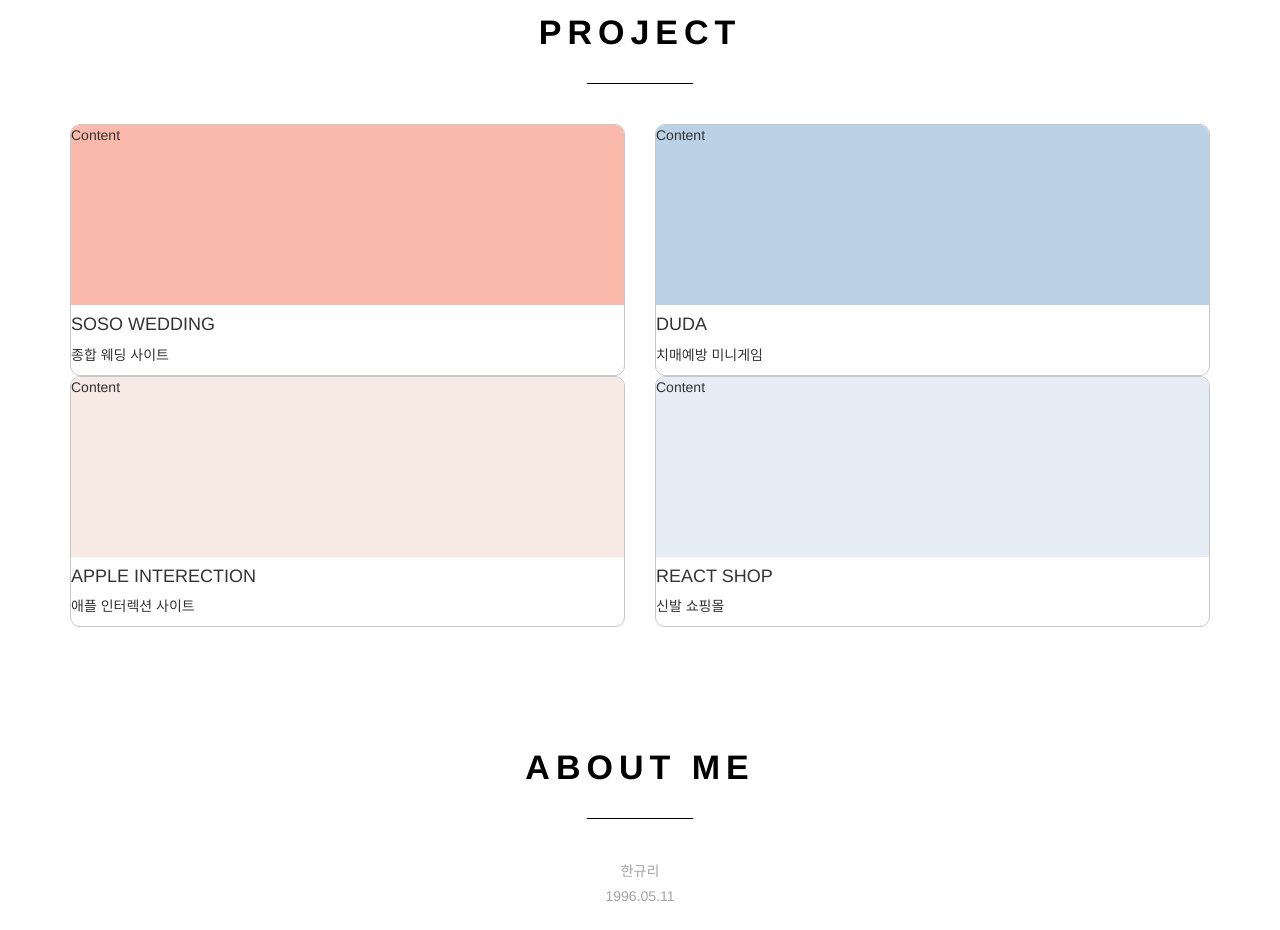
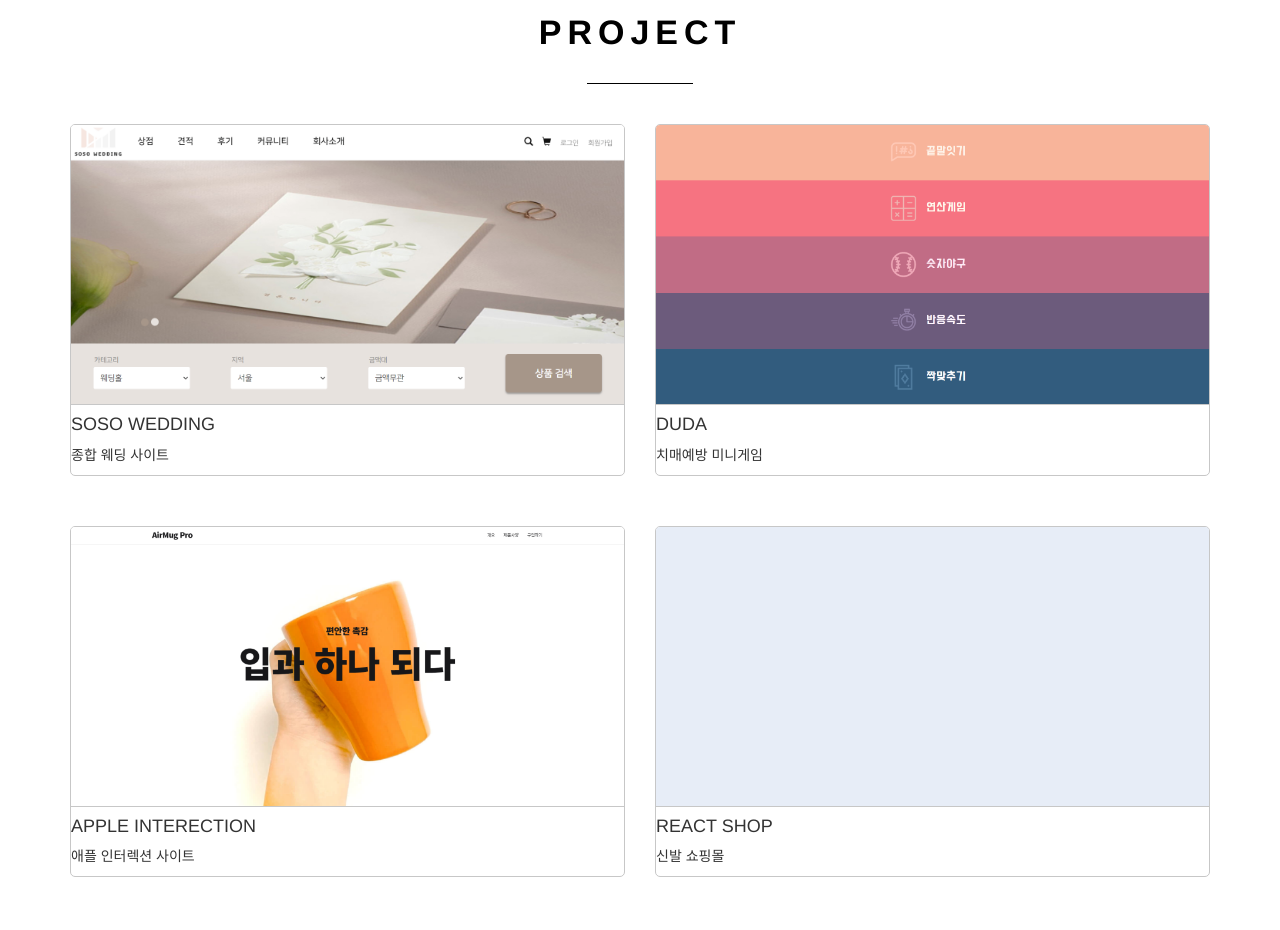
Before and after one commit to GyuryHan/my_portfolio, a plain HTML site: page index.html in a window 1280 px wide. Shown: the part 980-1910 px from the top of the page. Drawn offline with nearby package versions, Linux system fonts and the light colour scheme.

Commit message:
project img upload

```diff
--- a/index.html
+++ b/index.html
@@ -58,7 +58,7 @@
             <div class="row">
               <div class="col-md-6">
                 <div class="card1">
-                  <div class="card-body">Content</div>
+                  <div class="card-body"></div>
                   <div class="card-footer">
                     <h4>SOSO WEDDING</h4>
                     <p>종합 웨딩 사이트</p>
@@ -67,7 +67,7 @@
               </div>
               <div class="col-md-6">
                 <div class="card2">
-                  <div class="card-body">Content</div>
+                  <div class="card-body"></div>
                   <div class="card-footer">
                     <h4>DUDA</h4>
                     <p>치매예방 미니게임</p>
@@ -78,7 +78,7 @@
             <div class="row">
               <div class="col-md-6">
                 <div class="card3">
-                  <div class="card-body">Content</div>
+                  <div class="card-body"></div>
                   <div class="card-footer">
                     <h4>APPLE INTERECTION</h4>
                     <p>애플 인터렉션 사이트</p>
@@ -87,7 +87,7 @@
               </div>
               <div class="col-md-6">
                 <div class="card4">
-                  <div class="card-body">Content</div>
+                  <div class="card-body"></div>
                   <div class="card-footer">
                     <h4>REACT SHOP</h4>
                     <p>신발 쇼핑몰</p>
@@ -112,12 +112,12 @@
               <div class="col-md-4">
                 <div class="circle1"><img src="./img/logo.jpg"></div>
                 <h3>PUBLISHER</h3>
-                <p>ddddddddddd</p>
+                <p>HTML5, CSS3, Bootstrap</p>
               </div>
               <div class="col-md-4">
                 <div class="circle1"><img src="./img/logo.jpg"></div>
                 <h3>FRONTEND</h3>
-                <p>ddddddddddd</p>
+                <p>Javascript(Vanilla), React</p>
               </div>
             </div>
           </div>
--- a/main.css
+++ b/main.css
@@ -14,6 +14,9 @@ body,html {
   z-index: 10;
 }
 
+.navbar-default {
+  width: 100vw;
+}
 /* 상단 메인이미지 */
 .main {
 
@@ -101,31 +104,46 @@ hr {
 
 .card1, .card2, .card3, .card4  {
   border: 1px solid #c7c7c7;
-  border-radius: 10px;
+  border-radius: 5px;
   overflow: hidden;
+  margin-bottom: 50px;
+}
+
+.card-body {
+  height: 280px;
+  border-bottom: 1px solid #c7c7c7;
 }
 
 .card1 > .card-body {
-  background-color: #FBB9AB;
-  height: 180px;
+  /* background-color: #FBB9AB; */
+  background-image: url(img/soso.png);
+  background-position: center;
+  background-size: cover;
 }
 
 .card2 > .card-body {
-  background-color: #BAD1E6;
-  height: 180px;
+  /* background-color: #BAD1E6; */
+  background-image: url(img/duda.png);
+  background-position: center;
+  background-size: cover;
 }
 
 .card3 > .card-body {
-  background-color: #F7E9E4;
-  height: 180px;
+  /* background-color: #F7E9E4; */
+  background-image: url(img/apple.png);
+  background-position: center;
+  background-size: cover;
 }
 
 .card4 > .card-body {
   background-color: #E7EDF7;
-  height: 180px;
 }
 
 /* ABOUT ME */
+.about_me h3 {
+  text-align: center;
+}
+
 .about_me p {
   color: #a4a4a4;
   margin: 40px auto;
@@ -152,3 +170,9 @@ footer p {
   padding: 30px 0px;
   font-weight: 700;
 }
+
+@media (max-width: 767px) {
+  .card-body {
+    height: 180px;
+  }
+}
```
Also changed, not shown: img/apple.png (added), img/duda.png (added), img/soso.png (added).
